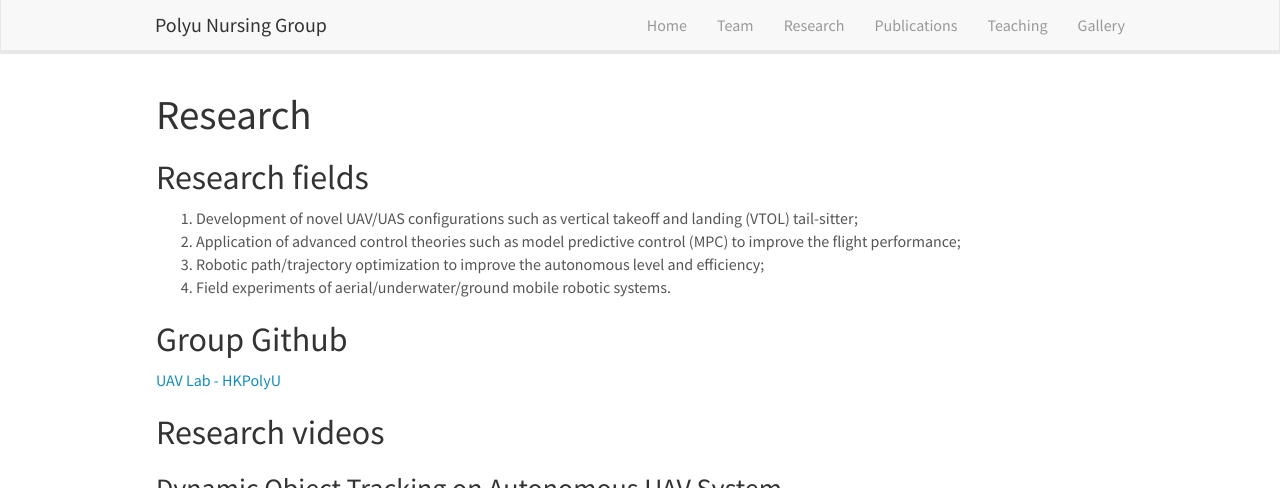
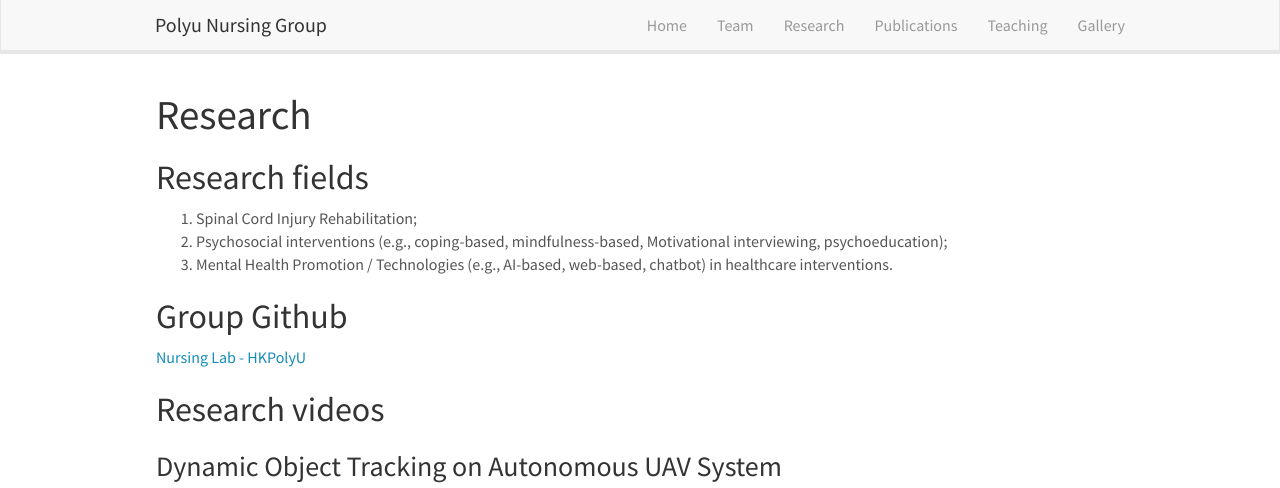
Before and after one commit to polyuly/SKYHMT.github.io, a Jekyll site: the page built from _pages/research.md, in a window 1280 px wide and 900 px high, cut to the strip 0-488 px from the top of the window. Built offline with Jekyll 4.4.1, drawn with Linux system fonts in a browser that asks for light colours; nearby versions of some CDN libraries.

Commit message:
researchinteret

```diff
--- a/_pages/research.md
+++ b/_pages/research.md
@@ -9,13 +9,12 @@ permalink: /research/
 # Research
 
 ## Research fields
-1. Development of novel UAV/UAS configurations such as vertical takeoff and landing (VTOL) tail-sitter;
-2. Application of advanced control theories such as model predictive control (MPC) to improve the flight performance;
-3. Robotic path/trajectory optimization to improve the autonomous level and efficiency;
-4. Field experiments of aerial/underwater/ground mobile robotic systems.
+1. Spinal Cord Injury Rehabilitation;
+2. Psychosocial interventions (e.g., coping-based, mindfulness-based, Motivational interviewing, psychoeducation);
+3. Mental Health Promotion / Technologies (e.g., AI-based, web-based, chatbot) in healthcare interventions.
 
 ## Group Github
-[UAV Lab - HKPolyU](https://github.com/HKPolyU-UAV)
+[Nursing Lab - HKPolyU]()
 
 ## Research videos
 
```
